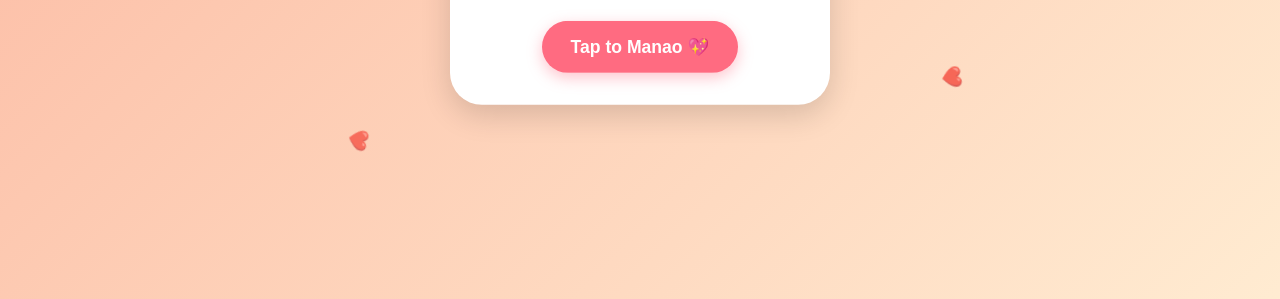
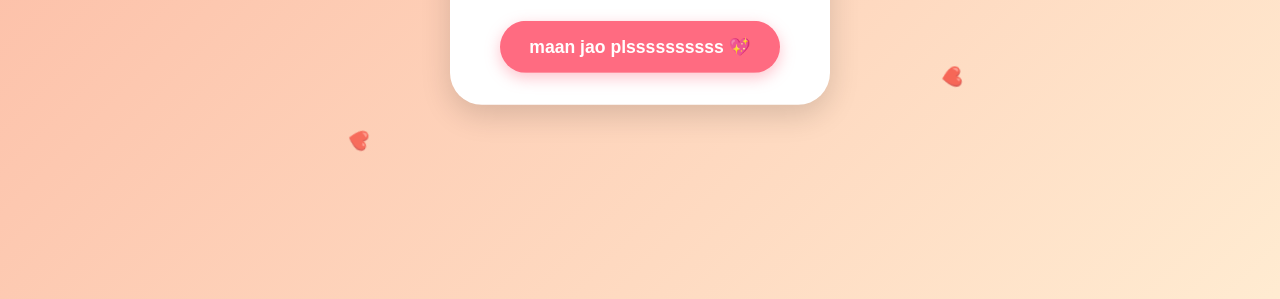
Before and after one commit to Jihan190124/forgive_me_pls, a plain HTML site: page index.html in a window 1280 px wide. Shown: the part 472-771 px from the top of the page. Drawn offline with nearby package versions, Linux system fonts and the light colour scheme.

Commit message:
Add files via upload

```diff
--- a/index.html
+++ b/index.html
@@ -123,7 +123,7 @@
 maaf kardona plssssssss
 
       </p>
-      <button class="btn btn-love mt-2" onclick="showLove()">Tap to Manao 💖</button>
+      <button class="btn btn-love mt-2" onclick="showLove()">maan jao plssssssssss 💖</button>
       <p id="message">Sorry 😅 — ab gussa chhod do please 🌈✨</p>
     </div>
   </div>
```
